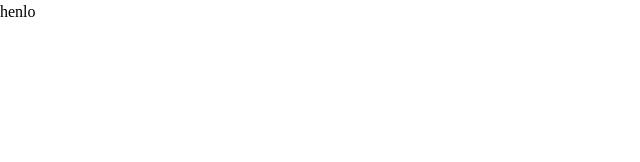
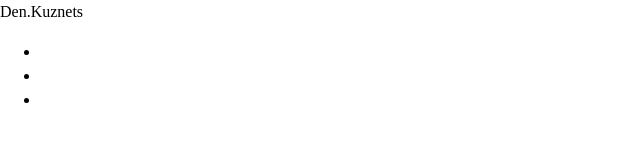
Before and after one commit to DenKuznets/portfolio, a React (Vite) app: page / in a window 1280 px wide. Shown: the top 162 px of the page, without its empty margins (0-640 px from the left). Built offline with nearby package versions, Linux system fonts and the light colour scheme.

Commit message:
added header

```diff
--- a/src/App.jsx
+++ b/src/App.jsx
@@ -1,13 +1,21 @@
-import { useState } from 'react'
+import { useEffect, useState } from 'react'
 import './App.css'
+import Header from './components/Header'
 
 function App() {
-  const [count, setCount] = useState(0)
+  const [locale, setLocale] = useState('ru')
+  useEffect(() => {
+    console.log(navigator.language);
+    if (navigator.language === 'ru') {
+
+    }
+
+  }, [])
+
 
   return (
     <div className="App">
-
-     henlo
+     <Header />
     </div>
   )
 }
--- /dev/null
+++ b/src/components/Header.jsx
@@ -0,0 +1,18 @@
+import React from 'react'
+
+const Header = () => {
+  return (
+    <header>
+      <div className="logo">Den.Kuznets</div>
+      <nav>
+        <ul>
+          <li><a href=""></a></li>
+          <li><a href=""></a></li>
+          <li><a href=""></a></li>
+        </ul>
+      </nav>
+    </header>
+  )
+}
+
+export default Header
```
Also changed, not shown: utils.js (+36 -0 lines).
